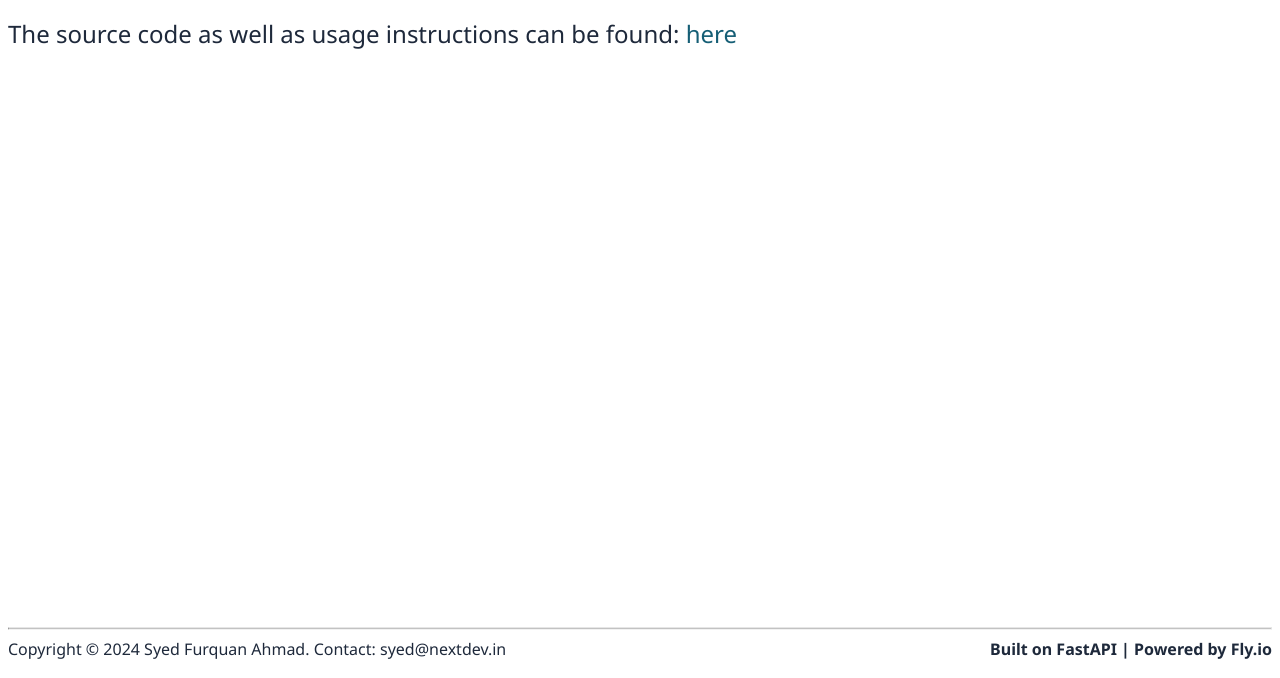
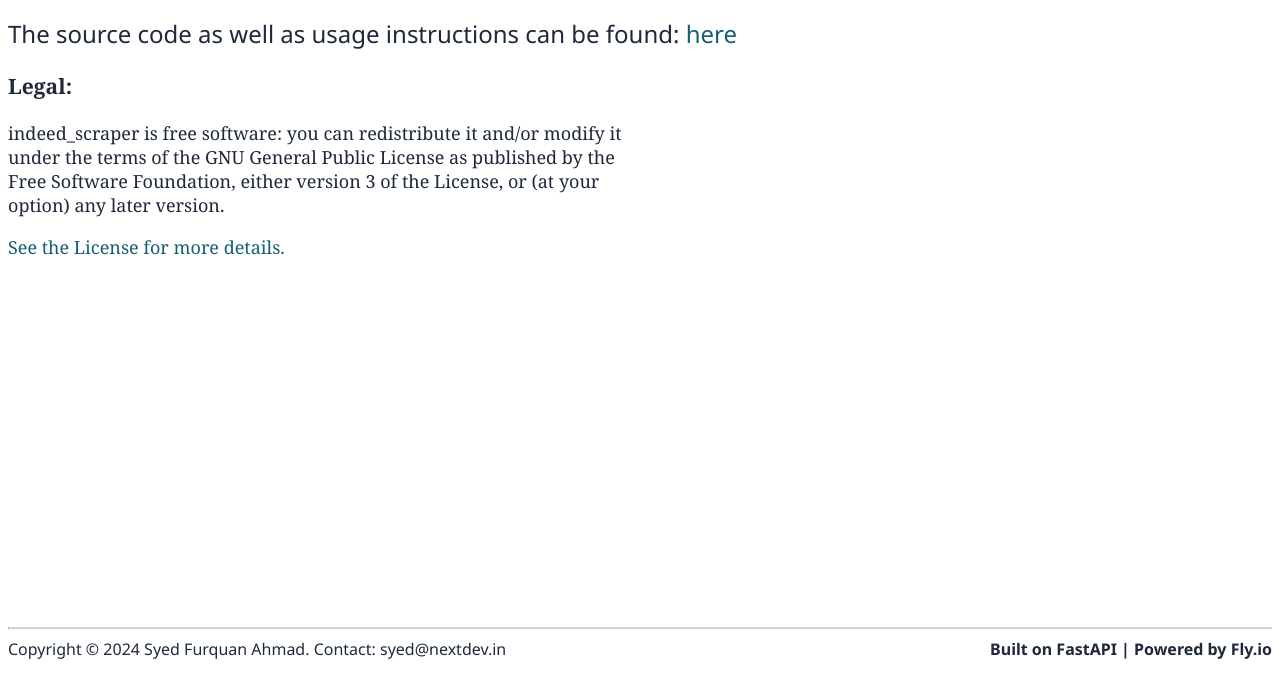
Before and after one commit to furquan-lp/indeed-scraper, a plain HTML site: page index.html in a window 1280 px wide. Shown: the part 122-800 px from the top of the page. Drawn offline with Linux system fonts and the light colour scheme.

Commit message:
Added license information and link

```diff
--- a/index.html
+++ b/index.html
@@ -45,6 +45,12 @@
             display: flex;
             justify-content: space-between;
         }
+
+        article {
+            max-width: 50%;
+            font-family: 'Noto Serif', serif;
+            font-size: large;
+        }
     </style>
 </head>
 
@@ -54,6 +60,15 @@
     <h2>The source code as well as usage instructions can be found:
         <a href="https://github.com/furquan-lp/indeed-scraper">here</a>
     </h2>
+    <article>
+        <h3>Legal:</h3>
+        <p>indeed_scraper is free software: you can redistribute it and/or modify it under the terms of the GNU General
+            Public License as published by the Free Software Foundation, either version 3 of the License, or (at your
+            option) any later version.
+        <p><a href="https://raw.githubusercontent.com/furquan-lp/indeed-scraper/master/LICENSE">See the License for more
+                details.</a></p>
+        </p>
+    </article>
     <footer>
         <hr />
         <span class="footer-container"><span>Copyright &copy; 2024 Syed Furquan Ahmad. Contact:
```
